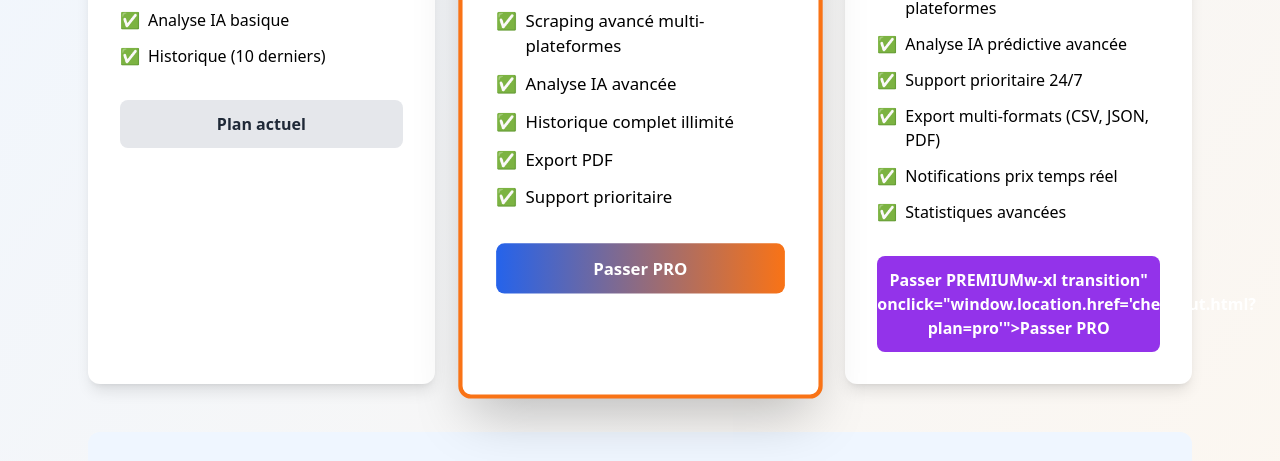
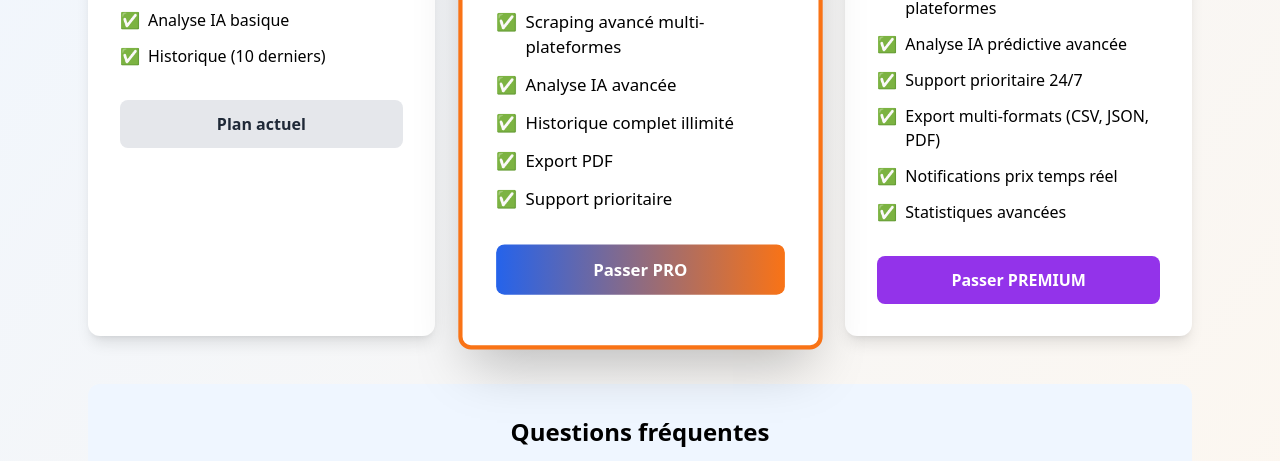
Before and after one commit to P3X-944/prixrevente-ai, a website: page pricing.html in a window 1280 px wide. Shown: the part 532-993 px from the top of the page. Drawn offline with nearby package versions, Linux system fonts and the light colour scheme.

Commit message:
Fix pricing buttons navigation and text
Added JavaScript to update pricing button text and navigation.

```diff
--- a/pricing.html
+++ b/pricing.html
@@ -96,5 +96,24 @@ t<!DOCTYPE html>
     <script src="app.js"></script>
     <script src="theme.js"></script>
     <script src="i18n.js"></script>
+    <script>
+// Fix pricing buttons navigation
+document.addEventListener('DOMContentLoaded', function() {
+    const buttons = document.querySelectorAll('button');
+    buttons.forEach(btn => {
+        const text = btn.textContent;
+        // Fix PRO button
+        if (text.includes('PRO') && !text.includes('PREMIUM')) {
+            btn.textContent = 'Passer PRO';
+            btn.onclick = function() { window.location.href = 'checkout.html?plan=pro'; };
+        }
+        // Fix PREMIUM button
+        if (text.includes('PREMIUM')) {
+            btn.textContent = 'Passer PREMIUM';
+            btn.onclick = function() { window.location.href = 'checkout.html?plan=premium'; };
+        }
+    });
+});
+</script>
 </body>
 </html>
```
